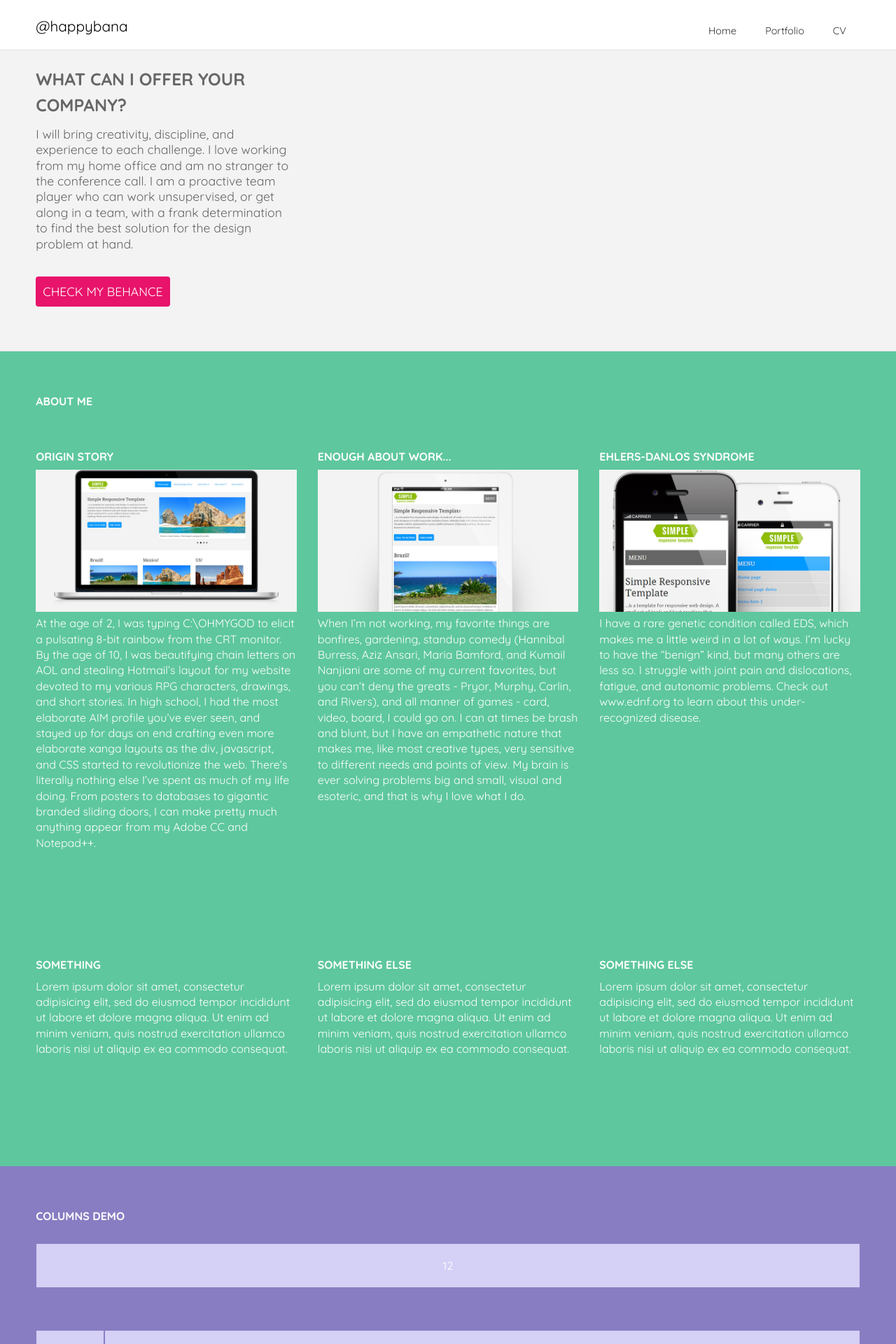
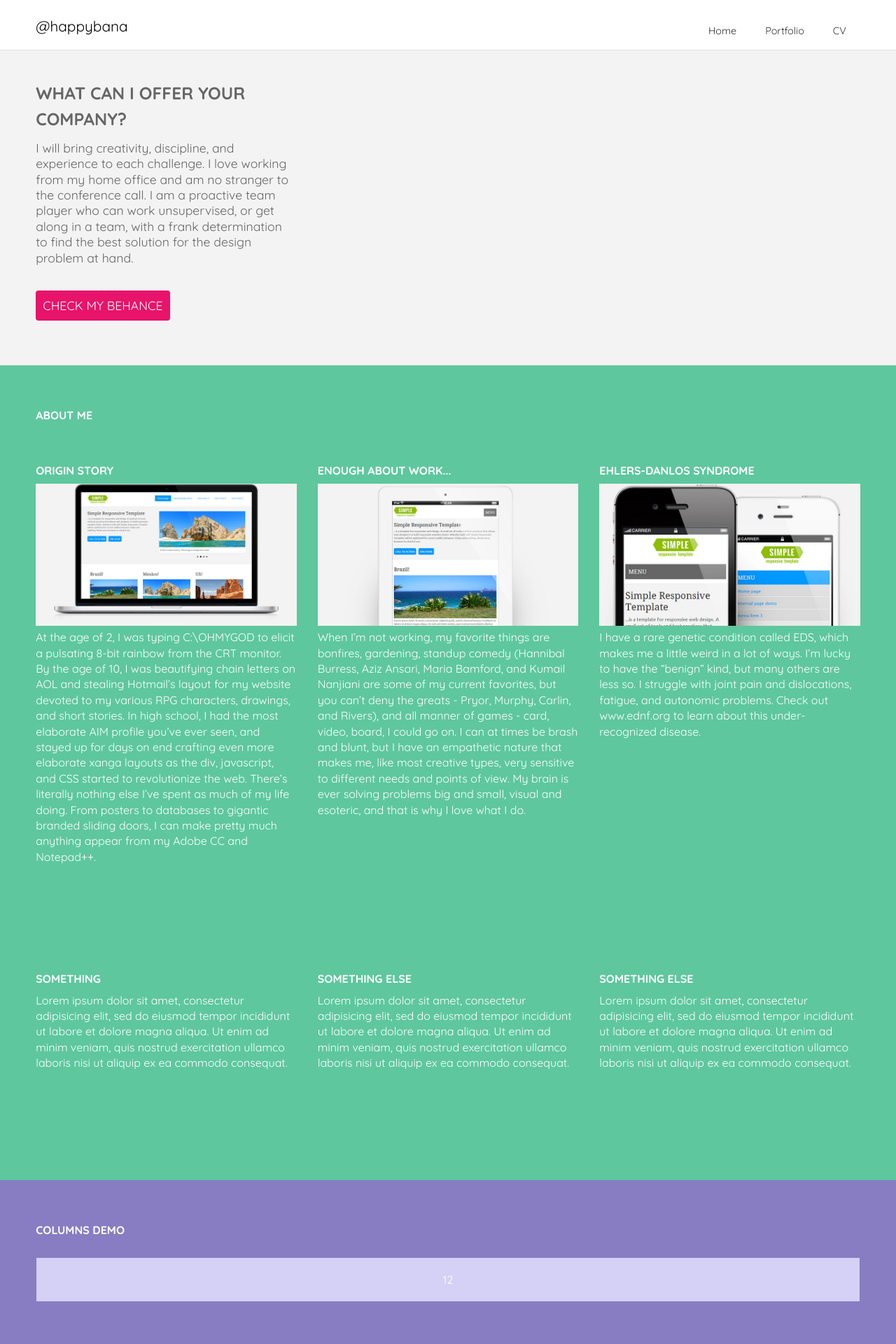
Before and after one commit to banbanbana/happybana.github.io, a Jekyll site: the page home.html, which Jekyll copies as it is, in a window 1280 px wide. Shown: the top 1920 px of the page at 70% size. Built offline with Jekyll 4.4.1, drawn with Linux system fonts in a browser that asks for light colours; some web fonts are replaced.

Commit message:
Update colorblocks-style.css

```diff
--- a/css/colorblocks-style.css
+++ b/css/colorblocks-style.css
@@ -558,7 +558,7 @@
 you can add resource intensive styles.
 */
 @media only screen and (min-width: 1024px) {
-#hero h1{ font-size:1em; margin-top:10px;}
+#hero h1{ font-size:1em; margin-top:30px;}
 }
 
 /*
```
